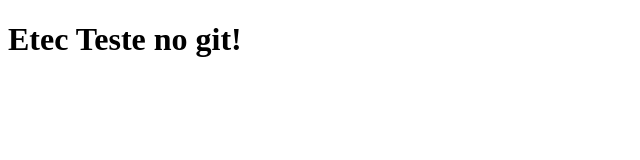
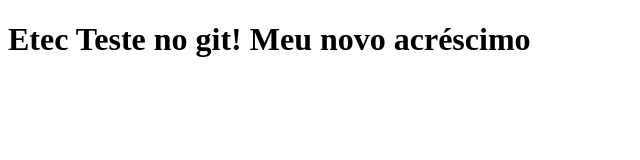
Before and after one commit to aleksandertomaz/etec-test, a plain HTML site: page site/index.html in a window 1280 px wide. Shown: the whole page, without its empty margins (0-640 px from the left). Drawn offline with Linux system fonts and the light colour scheme.

Commit message:
Pequena alteração no nosso repositório

```diff
--- a/site/index.html
+++ b/site/index.html
@@ -6,6 +6,6 @@
 	<title>Etec Test</title>
 </head>
 <body>
-	<h1>Etec Teste no git!</h1>
+	<h1>Etec Teste no git! Meu novo acréscimo</h1>
 </body>
 </html>
```
